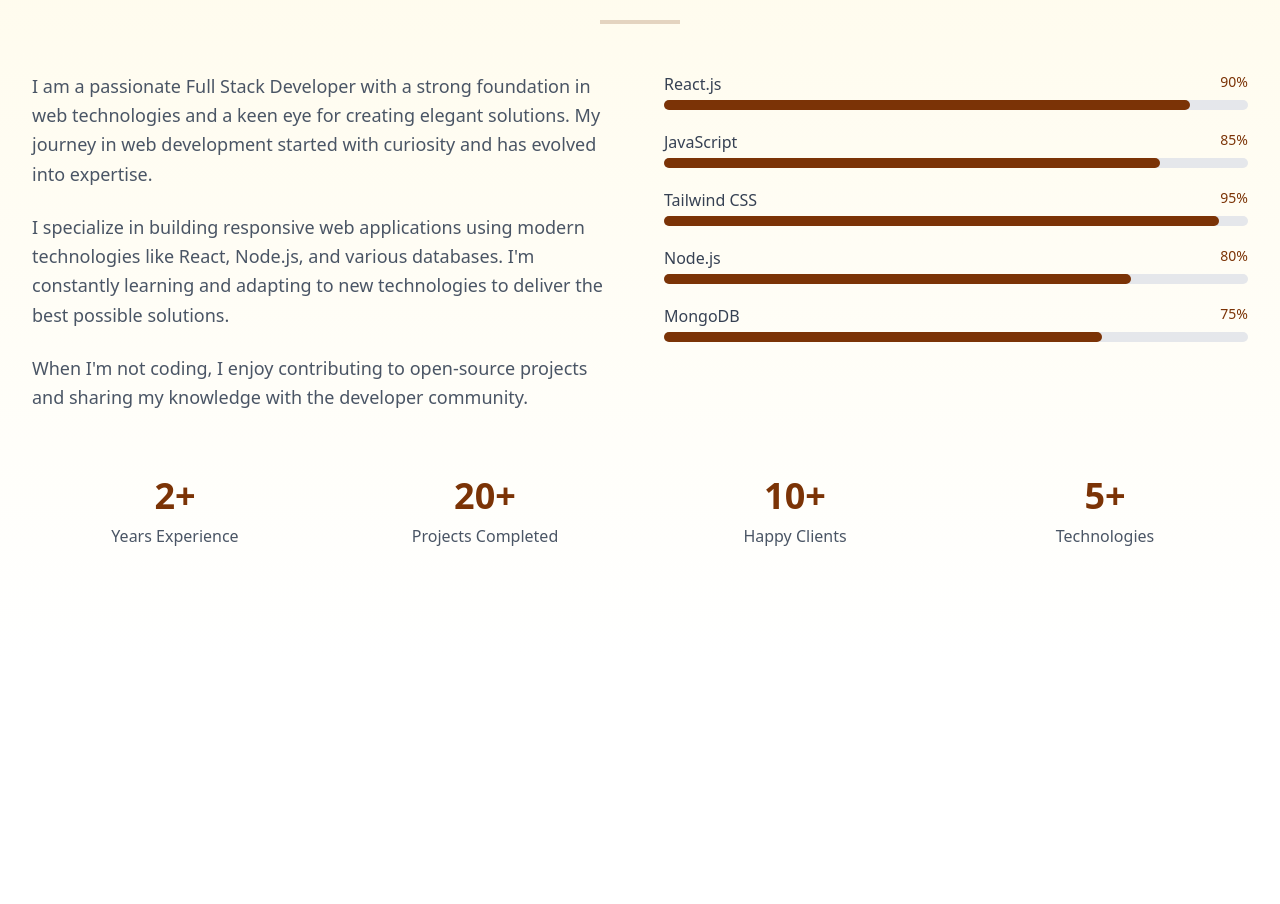
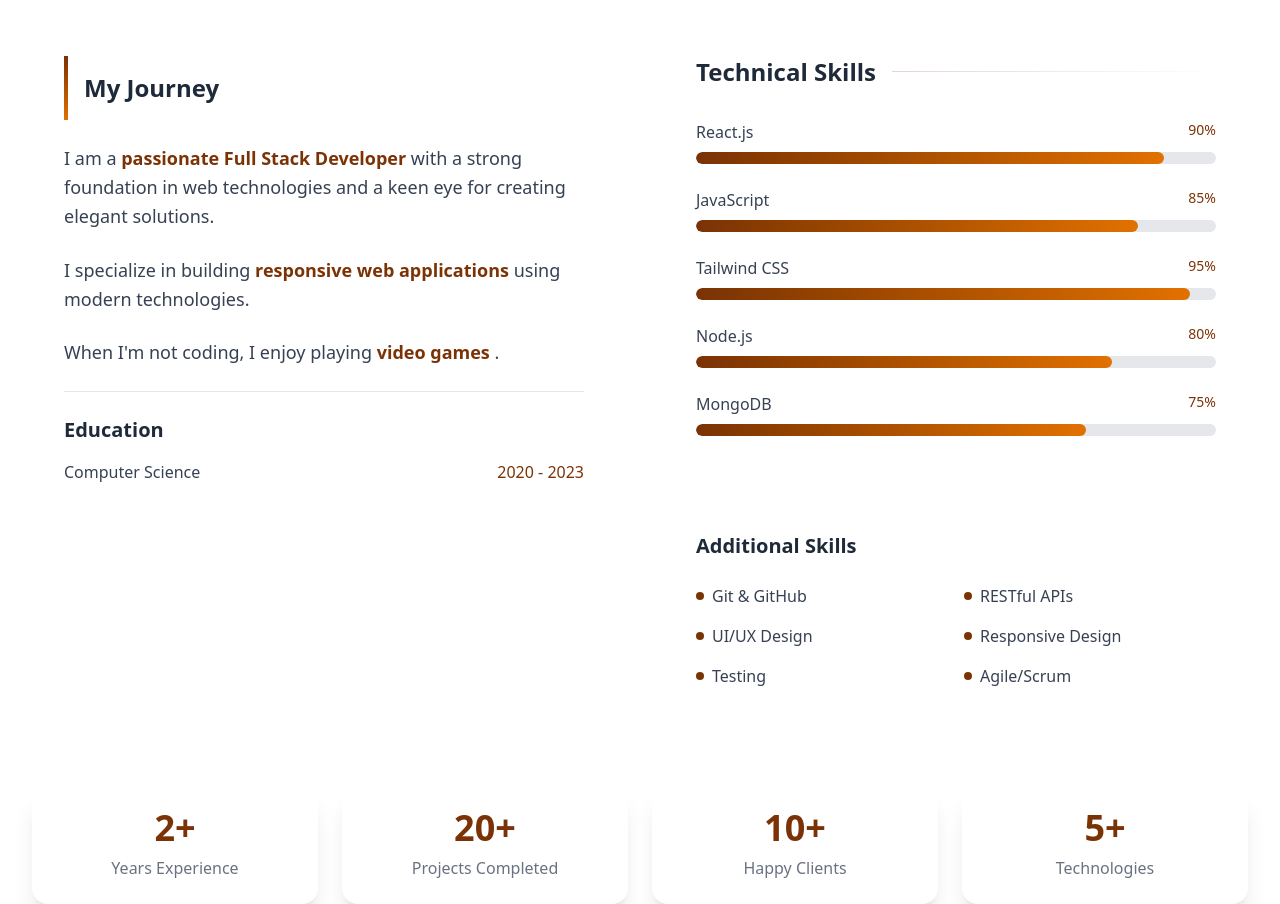
Before and after one commit to ZazabT/portfolio, a React (Vite) app: page / in a window 1280 px wide. Shown: the part 941-1845 px from the top of the page. Before the commit the page ends 1601 px from the top, so only its background shows below. Built offline with nearby package versions, Linux system fonts and the light colour scheme.

Commit message:
more inhancement to about page

```diff
--- a/src/components/about/About.jsx
+++ b/src/components/about/About.jsx
@@ -3,118 +3,117 @@
 
 const About = () => {
   return (
-    <div name='about' className='w-full min-h-screen bg-gradient-to-b from-amber-50 to-white py-16'>
+    <div name='about' className='w-full min-h-screen'>
       <div className='max-w-7xl mx-auto px-4 sm:px-8'>
         {/* Section Header */}
-        <div className='pb-12 w-full text-center space-y-4'>
-          <span className='text-amber-900 text-sm font-medium tracking-widest uppercase'>About Me</span>
-          <h2 className='text-4xl sm:text-5xl font-bold text-gray-800 mt-2'>Who I Am</h2>
-          <div className='w-20 h-1 bg-amber-900/20 mx-auto'></div>
+        <div className='pb-16 w-full text-center space-y-4 animate-fade-up'>
+          <span className='text-amber-900 text-sm font-medium tracking-[0.2em] uppercase'>About Me</span>
+          <h2 className='text-4xl sm:text-5xl font-bold gradient-text mt-2'>Who I Am</h2>
+          <div className='w-24 h-1 bg-gradient-to-r from-amber-900 to-amber-600 mx-auto rounded-full'></div>
         </div>
 
         {/* Main Content */}
         <div className='grid md:grid-cols-2 gap-12'>
           {/* Left Column - About Text */}
-          <div className='text-gray-600 space-y-6'>
-            <p className='text-lg leading-relaxed'>
-              I am a passionate Full Stack Developer with a strong foundation in web technologies
-              and a keen eye for creating elegant solutions. My journey in web development
-              started with curiosity and has evolved into expertise.
+          <div className='glass-effect  p-8 space-y-6 '>
+            <div className='flex items-center gap-4 mb-6'>
+              <div className='w-1 h-16 bg-gradient-to-b from-amber-900 to-amber-600'></div>
+              <h3 className='text-2xl font-bold text-gray-800'>My Journey</h3>
+            </div>
+            <p className='text-lg leading-relaxed text-gray-700'>
+              I am a <span className='text-amber-900 font-semibold'>passionate Full Stack Developer</span> with a strong foundation in web technologies
+              and a keen eye for creating elegant solutions.
             </p>
-            <p className='text-lg leading-relaxed'>
-              I specialize in building responsive web applications using modern technologies
-              like React, Node.js, and various databases. I'm constantly learning and adapting
-              to new technologies to deliver the best possible solutions.
+            <p className='text-lg leading-relaxed text-gray-700'>
+              I specialize in building <span className='text-amber-900 font-semibold'>responsive web applications</span> using modern technologies.
             </p>
-            <p className='text-lg leading-relaxed'>
-              When I'm not coding, I enjoy contributing to open-source projects and sharing
-              my knowledge with the developer community.
+            <p className='text-lg leading-relaxed text-gray-700'>
+              When I'm not coding, I enjoy playing <span className='text-amber-900 font-semibold'>video games </span>.
             </p>
+
+            {/* Added Education Section */}
+            <div className='pt-6 border-t border-gray-200'>
+              <h4 className='text-xl font-semibold text-gray-800 mb-4'>Education</h4>
+              <div className='space-y-3'>
+                <div className='flex justify-between items-center'>
+                  <span className='font-medium text-gray-700'>Computer Science</span>
+                  <span className='text-amber-900'>2020 - 2023</span>
                 </div>
 
-            {/* Skills Progress */}
-            <div className=''>
-                 <div className='space-y-5'>
-                    <div className='relative'>
-                      <div className='flex justify-between mb-1'>
-                        <span className='text-base font-medium text-gray-700'>React.js</span>
-                        <span className='text-sm font-medium text-amber-900'>90%</span>
               </div>
-                      <div className='w-full bg-gray-200 rounded-full h-2.5'>
-                        <div className='bg-amber-900 h-2.5 rounded-full transition-all duration-500 ease-out'
-                             style={{ width: '90%' }}></div>
             </div>
           </div>
 
-                    <div className='relative'>
-                      <div className='flex justify-between mb-1'>
-                        <span className='text-base font-medium text-gray-700'>JavaScript</span>
-                        <span className='text-sm font-medium text-amber-900'>85%</span>
+          {/* Right Column - Skills */}
+          <div className='space-y-8'>
+            {/* Skills Progress */}
+            <div className=' p-8 animate-slide-right'>
+              <div className='flex items-center gap-4 mb-8'>
+                <h3 className='text-2xl font-bold text-gray-800'>Technical Skills</h3>
+                <div className='h-[1px] flex-grow bg-gradient-to-r from-amber-900/20 to-transparent'></div>
               </div>
-                      <div className='w-full bg-gray-200 rounded-full h-2.5'>
-                        <div className='bg-amber-900 h-2.5 rounded-full transition-all duration-500 ease-out'
-                             style={{ width: '85%' }}></div>
+
+              <div className='space-y-6'>
+                {/* Progress bars with enhanced styling */}
+                {[
+                  { name: 'React.js', level: '90%' },
+                  { name: 'JavaScript', level: '85%' },
+                  { name: 'Tailwind CSS', level: '95%' },
+                  { name: 'Node.js', level: '80%' },
+                  { name: 'MongoDB', level: '75%' }
+                ].map((skill, index) => (
+                  <div key={index} className='relative group'>
+                    <div className='flex justify-between mb-2'>
+                      <span className='text-base font-medium text-gray-700 group-hover:text-amber-900 transition-colors duration-300'>{skill.name}</span>
+                      <span className='text-sm font-medium text-amber-900'>{skill.level}</span>
+                    </div>
+                    <div className='w-full h-3 bg-gray-200 rounded-full overflow-hidden'>
+                      <div
+                        className='progress-bar-animation bg-gradient-to-r from-amber-900 to-amber-600 h-full rounded-full'
+                        style={{ width: skill.level }}
+                      ></div>
+                    </div>
+                  </div>
+                ))}
               </div>
             </div>
 
-                    <div className='relative'>
-                      <div className='flex justify-between mb-1'>
-                        <span className='text-base font-medium text-gray-700'>Tailwind CSS</span>
-                        <span className='text-sm font-medium text-amber-900'>95%</span>
+            {/* Additional Skills */}
+            <div className='p-8'>
+              <h3 className='text-xl font-bold text-gray-800 mb-6'>Additional Skills</h3>
+              <div className='grid grid-cols-2 gap-4'>
+                {[
+                  'Git & GitHub',
+                  'RESTful APIs',
+                  'UI/UX Design',
+                  'Responsive Design',
+                  'Testing',
+                  'Agile/Scrum'
+                ].map((skill, index) => (
+                  <div key={index} className='flex items-center gap-2 text-gray-700'>
+                    <div className='w-2 h-2 rounded-full bg-amber-900'></div>
+                    <span>{skill}</span>
                   </div>
-                      <div className='w-full bg-gray-200 rounded-full h-2.5'>
-                        <div className='bg-amber-900 h-2.5 rounded-full transition-all duration-500 ease-out'
-                             style={{ width: '95%' }}></div>
-                      </div>
-                    </div>
-
-                    <div className='relative'>
-                      <div className='flex justify-between mb-1'>
-                        <span className='text-base font-medium text-gray-700'>Node.js</span>
-                        <span className='text-sm font-medium text-amber-900'>80%</span>
-                      </div>
-                      <div className='w-full bg-gray-200 rounded-full h-2.5'>
-                        <div className='bg-amber-900 h-2.5 rounded-full transition-all duration-500 ease-out'
-                             style={{ width: '80%' }}></div>
-                      </div>
-                    </div>
-
-                    <div className='relative'>
-                      <div className='flex justify-between mb-1'>
-                        <span className='text-base font-medium text-gray-700'>MongoDB</span>
-                        <span className='text-sm font-medium text-amber-900'>75%</span>
-                      </div>
-                      <div className='w-full bg-gray-200 rounded-full h-2.5'>
-                        <div className='bg-amber-900 h-2.5 rounded-full transition-all duration-500 ease-out'
-                             style={{ width: '75%' }}></div>
+                ))}
               </div>
             </div>
           </div>
         </div>
 
+        {/* Experience Counter with enhanced styling */}
+        <div className='grid grid-cols-2 md:grid-cols-4 gap-6 mt-16'>
+          {[
+            { number: '2+', text: 'Years Experience' },
+            { number: '20+', text: 'Projects Completed' },
+            { number: '10+', text: 'Happy Clients' },
+            { number: '5+', text: 'Technologies' }
+          ].map((item, index) => (
+            <div key={index} className='glass-effect rounded-2xl p-6 text-center transform hover:-translate-y-2 transition-all duration-300 shadow-xl group'>
+              <h3 className='text-4xl font-bold gradient-text text-amber-900 mb-2 group-hover:scale-110 transition-transform duration-300'>{item.number}</h3>
+              <p className='text-gray-500 font-medium'>{item.text}</p>
             </div>
-
-        {/* Experience Counter */}
-        <div className='grid grid-cols-2 md:grid-cols-4 gap-6 mt-16'>
-          <div className='text-center'>
-            <h3 className='text-4xl font-bold text-amber-900'>2+</h3>
-            <p className='text-gray-600 mt-2'>Years Experience</p>
+          ))}
         </div>
-          <div className='text-center'>
-            <h3 className='text-4xl font-bold text-amber-900'>20+</h3>
-            <p className='text-gray-600 mt-2'>Projects Completed</p>
-          </div>
-          <div className='text-center'>
-            <h3 className='text-4xl font-bold text-amber-900'>10+</h3>
-            <p className='text-gray-600 mt-2'>Happy Clients</p>
-          </div>
-          <div className='text-center'>
-            <h3 className='text-4xl font-bold text-amber-900'>5+</h3>
-            <p className='text-gray-600 mt-2'>Technologies</p>
-          </div>
-        </div>
-
-
       </div>
     </div>
   );
--- a/src/components/hero/Hero.jsx
+++ b/src/components/hero/Hero.jsx
@@ -7,7 +7,7 @@
 
 const Hero = () => {
   return (
-    <div className='w-full bg- min-h-screen flex items-center justify-center py-28 px-4 sm:px-8 bg-gradient-to-b from-white to-amber-50'>
+    <div className='w-full bg- min-h-screen flex items-center justify-center py-28 px-4 sm:px-8'>
       <div className='max-w-7xl mx-auto flex flex-col md:flex-row items-center justify-between gap-16'>
         {/* Left side hero section */}
         <div className='w-full md:w-1/2 flex items-start flex-col gap-10 p-4'>
```
Also changed, not shown: src/components/service/Service.jsx (added), src/index.css (line endings or trailing spaces). Lines whose indentation alone changed are shown as unchanged.
